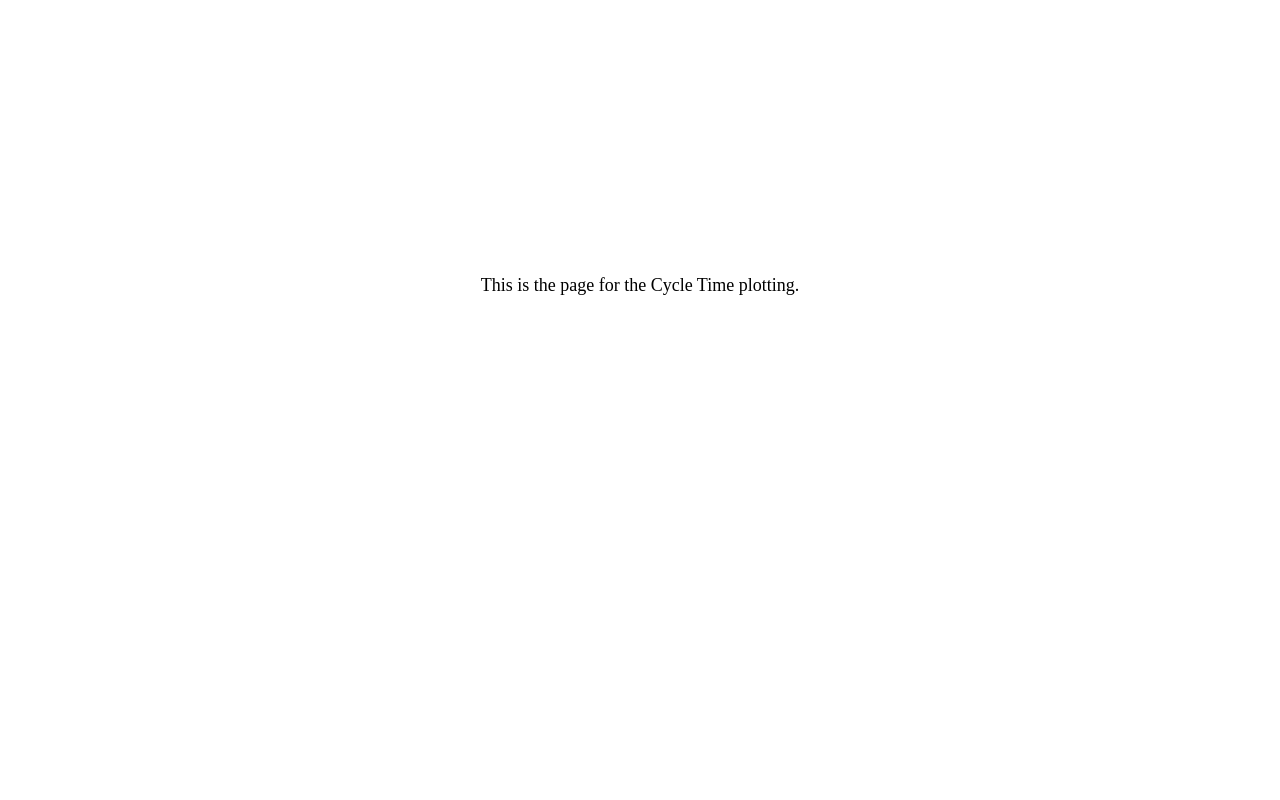
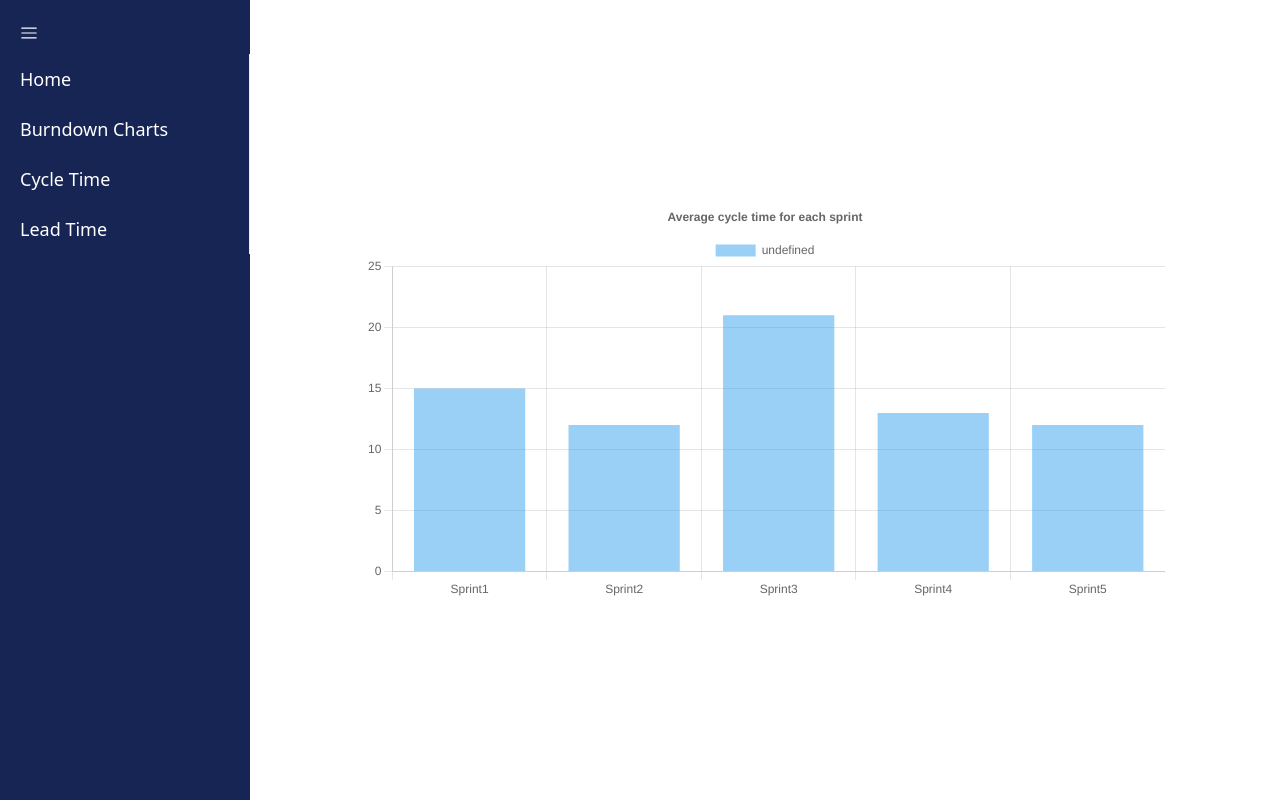
Before and after one commit to rnolas96/SER516-Team-Houston, a React (Create React App) app in the folder taigaProject/frontend/: page /cycletime in a window 1280 px wide. Built offline with nearby package versions, Linux system fonts and the light colour scheme.

Commit message:
Cycle Time UI Implementation

```diff
--- a/taigaProject/frontend/src/components/ChartMaker.js
+++ /dev/null
@@ -1,17 +0,0 @@
-import axios from 'axios';
-import { useEffect, useState } from 'react';
-
-export default function ChartMaker() {
-
-    const [info, setInfo] = useState("");
-
-    useEffect (() => {
-        axios.get('/api').then(res => setInfo(res.data));
-    }, []);
-
-    console.log("info", info);
-
-    return (
-        <p>{info}</p>
-    );
-}
--- a/taigaProject/frontend/src/components/CycleTime.js
+++ b/taigaProject/frontend/src/components/CycleTime.js
@@ -1,8 +1,42 @@
-import React from 'react'
+import React, { useEffect, useState } from 'react'
 import '../App.css'
+import SidebarMenu from './SidebarMenu'
+import axios from 'axios'
+import BarChartMaker from './reusable_components/BarChartMaker';
 
 export default function CycleTime() {
+
+  const [averageCycleTimeLabels, setAverageCycleTimeLabels] = useState([]);
+  const [averageCycleTimeValues, setAverageCycleTimeValues] = useState([]);
+
+  useEffect (() => {
+
+    const labels = [];
+    const values = [];
+
+    const cycletimeUrl = "/api/cycletime";
+    // const data = axios.get(cycletimeUrl).then(res => {
+    //     res.data.map((key, value) => {
+    //       labels.push(key);
+    //       values.push(value);
+    //   })
+    // })
+  }, []);
+
+  const data = {
+    labels: [ 'Sprint1', 'Sprint2', 'Sprint3', 'Sprint4', 'Sprint5'],
+    text: "Average cycle time for each sprint",
+    datasets: [{
+      data: [15, 12, 21, 13, 12, 16]
+    }]
+  };
+
   return (
-    <div className='container'>This is the page for the Cycle Time plotting.</div>
+    <div className='container-full'>
+      <SidebarMenu />
+      <div className='route-container'>
+        <BarChartMaker props={data}/>
+      </div>
+    </div>
   )
 }
--- /dev/null
+++ b/taigaProject/frontend/src/components/reusable_components/BarChartMaker.js
@@ -0,0 +1,56 @@
+import { useEffect, useState } from 'react';
+import {
+    Chart as ChartJS,
+    CategoryScale,
+    LinearScale,
+    PointElement,
+    LineElement,
+    Title,
+    Tooltip,
+    Legend,
+  } from 'chart.js';
+
+import 'chart.js/auto';
+
+import { Bar } from "react-chartjs-2"
+
+ChartJS.register(
+    CategoryScale,
+    LinearScale,
+    PointElement,
+    LineElement,
+    Title,
+    Tooltip,
+    Legend
+);
+
+export default function BarChartMaker({props}) {
+
+    console.log("props", props);
+
+    const options = {
+      responsive: true,
+      plugins: {
+        legend: {
+          position: 'top',
+        },
+        title: {
+          display: true,
+          text: props.text,
+        },
+      },
+    };
+    const data = {
+      labels: props.labels,
+      datasets: props.datasets
+    };
+
+    return (
+      <div className='graph-container'>
+        <Bar
+          data = {data}
+          options = {options}
+        />
+      </div>
+    );
+}
```
